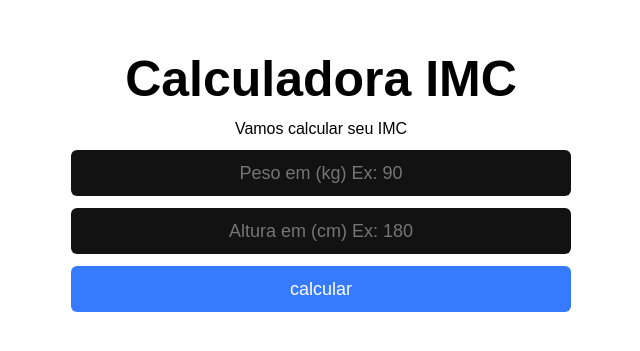
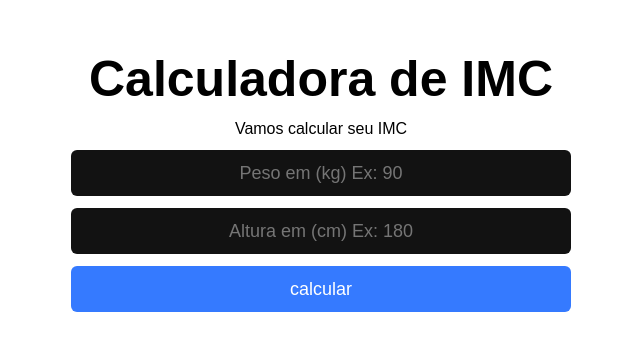
Before and after one commit to Jhousef/IMC, a React (Create React App) app: page / in a window 1280 px wide. Shown: the part 205-556 px from the top of the page, without its empty margins (319-959 px from the left). Built offline with nearby package versions, Linux system fonts and the light colour scheme.

Commit message:
nova mod

```diff
--- a/src/App.js
+++ b/src/App.js
@@ -38,7 +38,7 @@ export default function App() {
 
   return (
     <div className="app">
-      <h1>Calculadora IMC</h1>
+      <h1>Calculadora de IMC</h1>
       <span>Vamos calcular seu IMC</span>
 
       <div className="area-input">
```
